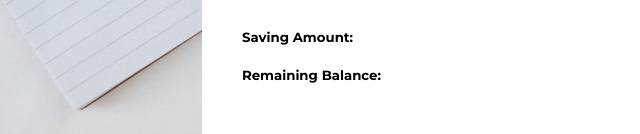
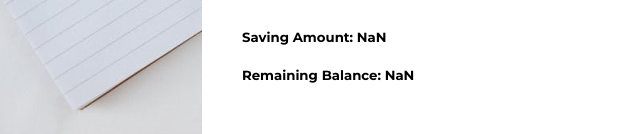
Before and after one commit to hasiburrahman00/money-master, a plain HTML site: page index.html in a window 1280 px wide. Both pictures are taken after typing "Sample", "Sample", "Sample", "Sample", "Sample" into the empty fields and a click on the button "Save". Shown: the part 666-800 px from the top of the page, 567-1207 px from the left. Drawn offline with Linux system fonts and the light colour scheme.

Commit message:
all section done

```diff
--- a/Js/script.js
+++ b/Js/script.js
@@ -5,6 +5,12 @@ const cloths = document.getElementById('cloths');
 const calculate = document.getElementById('calculate');
 const totalExpance = document.getElementById('total-expance');
 const netBalance = document.getElementById('balance');
+const savePercent = document.getElementById('save');
+const savingBtn = document.getElementById('saving-btn');
+const savingAmount = document.getElementById('saving-amount');
+const remainingBlance = document.getElementById('remain-balance')
+
+
 
 function calculator(income, food, rent, cloths) {
     let myIncome = income.value;
@@ -27,14 +33,27 @@ function calculator(income, food, rent, cloths) {
         rent.value = '';
         const balance = parseFloat(myIncome) - totalExpance;
 
-        if(totalExpance > balance) {
+        if (totalExpance > balance) {
             window.alert("Expance is greater then Income !!!")
             return [0, 0];
-        }else {
+        } else {
             return [totalExpance, balance];
         }
 
 
+    }
+}
+
+
+function percentCalculate(percent) {
+    console.log(percent);
+    if (percent.length === 0) {
+        window.alert("Empty Input Field !!!");
+        return 0;
+    } else {
+        const percentNumber = parseFloat(percent);
+        const prevBalance = parseFloat(netBalance.innerText);
+        return (percentNumber / 100) * prevBalance;
     }
 }
 
@@ -47,3 +66,13 @@ calculate.addEventListener('click', function () {
     netBalance.innerText = expance[1];
 
 })
+
+savingBtn.addEventListener('click', function () {
+    const saving = percentCalculate(savePercent.value);
+    savingAmount.innerText = saving;
+
+    remainingBlance.innerText = parseFloat(netBalance.innerText) - saving;
+
+
+
+})
--- a/index.html
+++ b/index.html
@@ -33,10 +33,10 @@
             <h5>Total Expance : <span id="total-expance"></span> </h5>
             <h5>Balance: <span id="balance"></span></h5>
 
-            <label>Save: </label><input type="text"><span> % </span><button>Save</button>
+            <label>Save: </label><input id="save" type="text"><span> %  </span><button id="saving-btn"> Save</button>
 
-            <h5>Saving Amount: <span></span></h5>
-            <h5>Remaining Balance: <span></span></h5>
+            <h5>Saving Amount: <span id="saving-amount"></span></h5>
+            <h5>Remaining Balance: <span id="remain-balance"></span></h5>
 
 
         </div>
```
